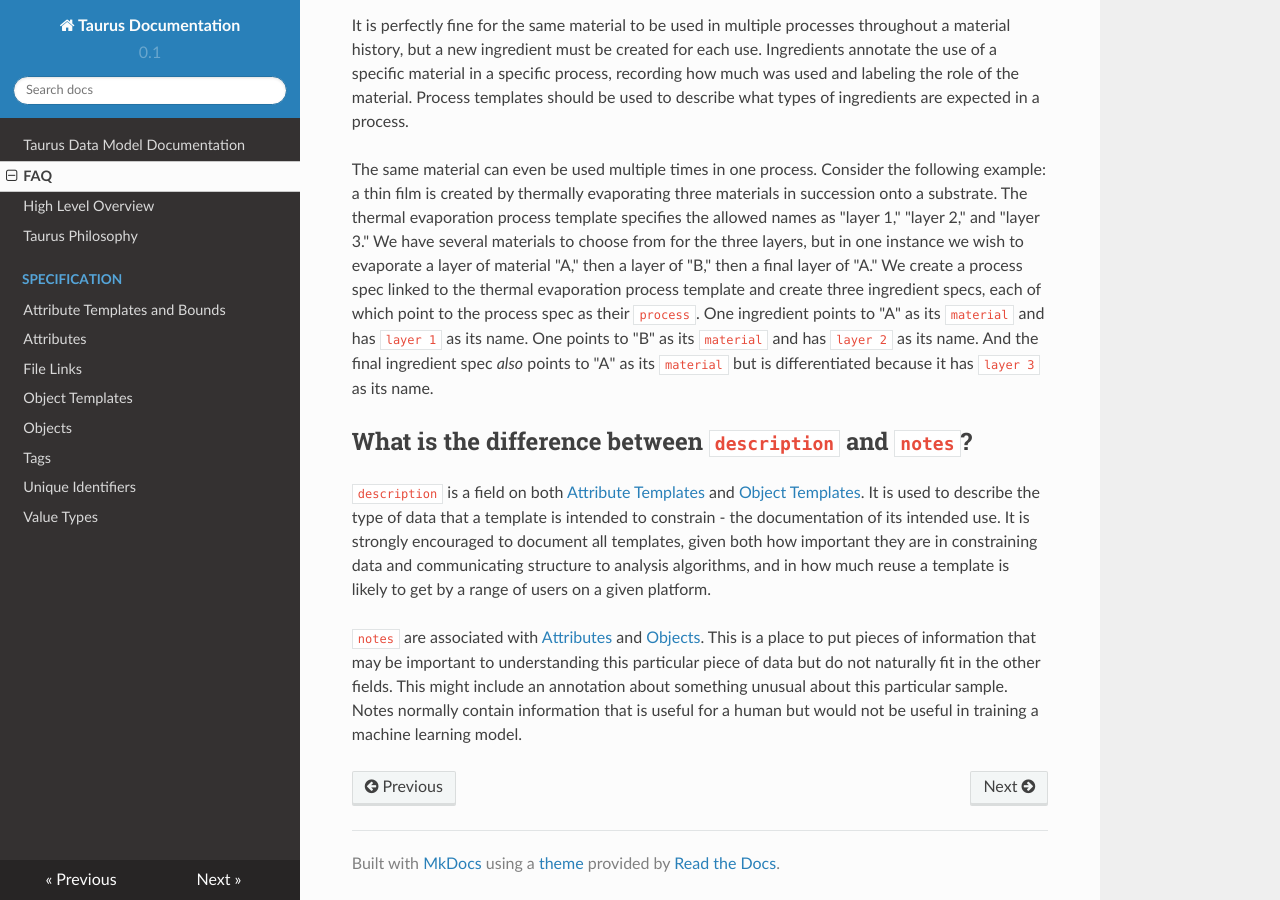
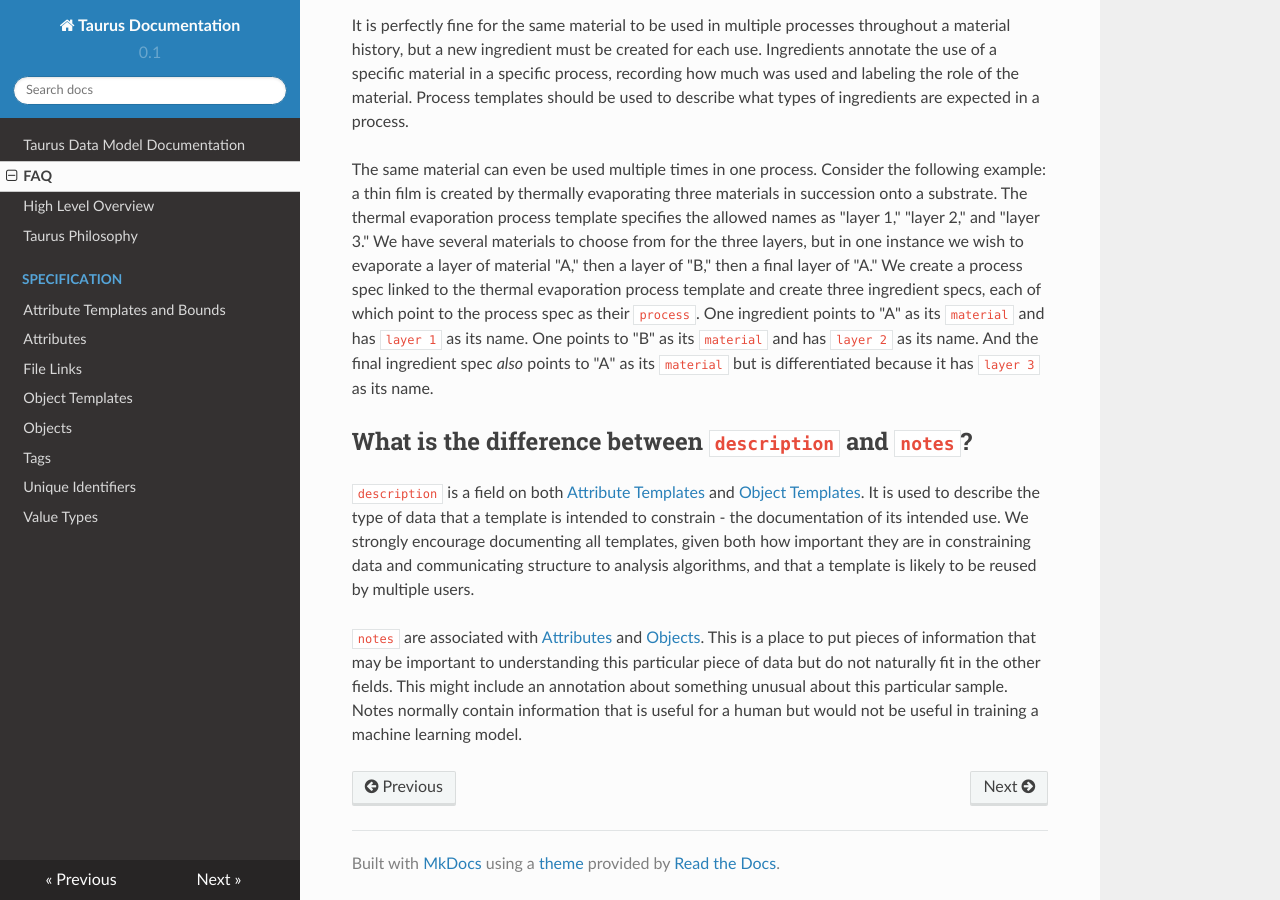
Before and after one commit to CitrineInformatics/gemd-docs, an MkDocs documentation site: the page built from docs/faq.md, in a window 1280 px wide and 900 px high, scrolled down 953 px. Built offline with MkDocs 1.6.1, drawn with Linux system fonts in a browser that asks for light colours; nearby versions of some CDN libraries.

Commit message:
Update docs/faq.md
Co-Authored-By: bfolie <bfolie@citrine.io>

```diff
--- a/docs/faq.md
+++ b/docs/faq.md
@@ -60,7 +60,7 @@ And the final ingredient spec _also_ points to "A" as its `material` but is diff
 
 `description` is a field on both [Attribute Templates](../specification/attribute-templates) and [Object Templates](../specification/object-templates).
 It is used to describe the type of data that a template is intended to constrain - the documentation of its intended use.
-It is strongly encouraged to document all templates, given both how important they are in constraining data and communicating structure to analysis algorithms, and in how much reuse a template is likely to get by a range of users on a given  platform.
+We strongly encourage documenting all templates, given both how important they are in constraining data and communicating structure to analysis algorithms, and that a template is likely to be reused by multiple users.
 
 `notes` are associated with [Attributes](../specification/attributes) and [Objects](../specification/objects).
 This is a place to put pieces of information that may be important to understanding this particular piece of data but do not naturally fit in the other fields.
```
